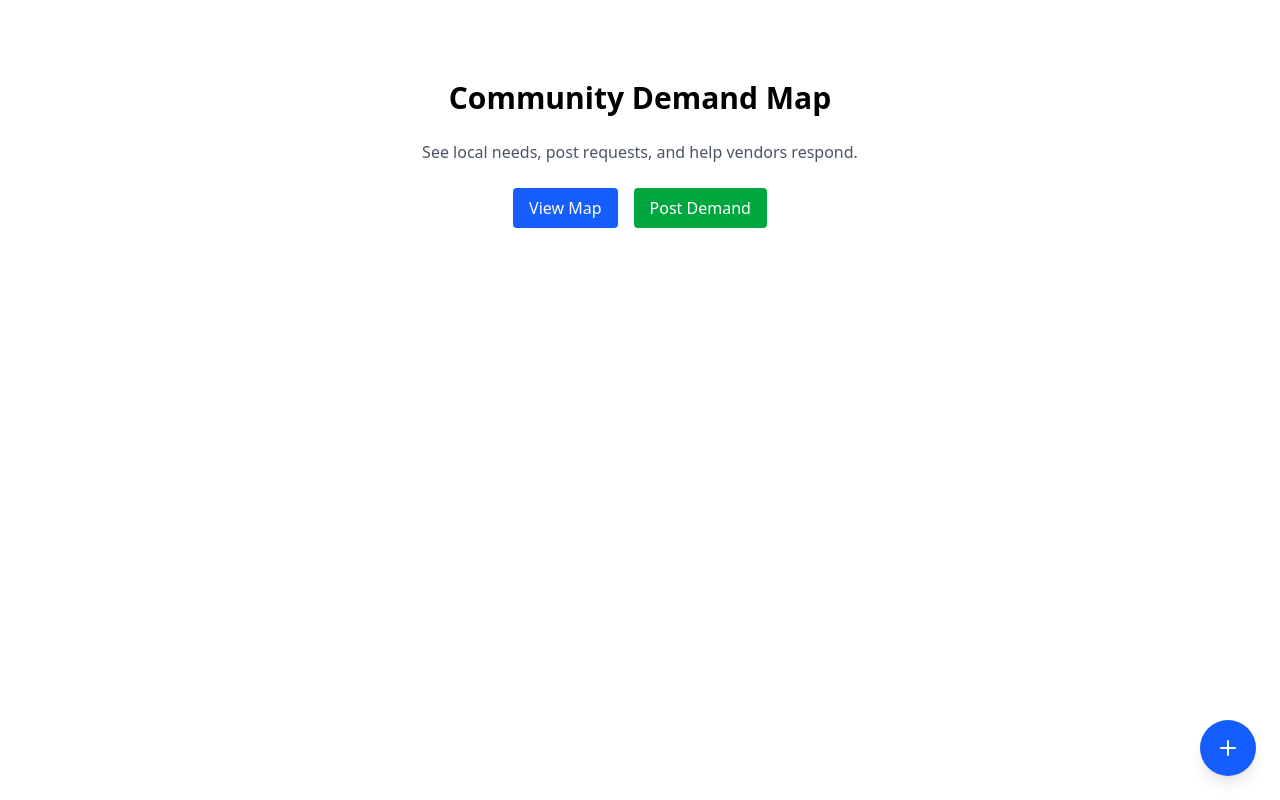
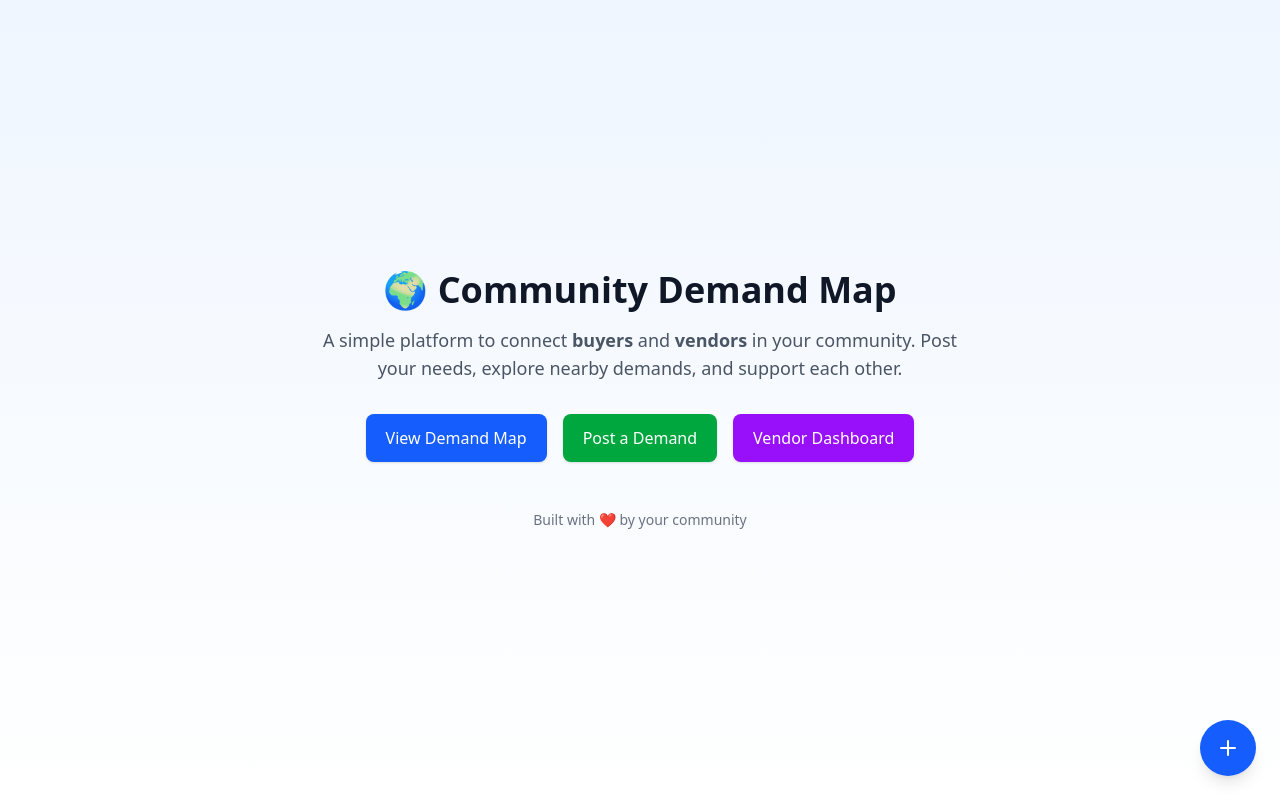
Before and after one commit to MdRohit786/status_code_2, a React (Vite) app in the folder frontend/: page / in a window 1280 px wide. Built offline with nearby package versions, Linux system fonts and the light colour scheme.

Commit message:
updated home

```diff
--- a/frontend/src/pages/Home.jsx
+++ b/frontend/src/pages/Home.jsx
@@ -2,25 +2,44 @@ import { Link } from "react-router-dom";
 
 export default function Home() {
   return (
-    <div className="max-w-2xl mx-auto py-20 text-center">
-      <h1 className="text-3xl font-bold mb-6">Community Demand Map</h1>
-      <p className="mb-6 text-gray-600">
-        See local needs, post requests, and help vendors respond.
+    <div className="min-h-screen flex flex-col items-center justify-center bg-gradient-to-b from-blue-50 to-white px-6">
+      <div className="max-w-2xl text-center">
+        <h1 className="text-3xl sm:text-4xl font-extrabold text-gray-900 mb-4">
+          🌍 Community Demand Map
+        </h1>
+        <p className="text-lg text-gray-600 mb-8">
+          A simple platform to connect <span className="font-semibold">buyers</span> and{" "}
+          <span className="font-semibold">vendors</span> in your community.
+          Post your needs, explore nearby demands, and support each other.
         </p>
-      <div className="flex justify-center gap-4">
+
+        {/* CTA Buttons */}
+        <div className="flex flex-wrap justify-center gap-4">
           <Link
             to="/map"
-          className="px-4 py-2 bg-blue-600 text-white rounded hover:bg-blue-700"
+            className="px-5 py-3 bg-blue-600 text-white rounded-lg shadow hover:bg-blue-700 transition"
           >
-          View Map
+            View Demand Map
           </Link>
           <Link
             to="/post"
-          className="px-4 py-2 bg-green-600 text-white rounded hover:bg-green-700"
+            className="px-5 py-3 bg-green-600 text-white rounded-lg shadow hover:bg-green-700 transition"
           >
-          Post Demand
+            Post a Demand
+          </Link>
+          <Link
+            to="/vendor"
+            className="px-5 py-3 bg-purple-600 text-white rounded-lg shadow hover:bg-purple-700 transition"
+          >
+            Vendor Dashboard
           </Link>
         </div>
       </div>
+
+      {/* Footer */}
+      <footer className="mt-12 text-sm text-gray-500">
+        Built with ❤️ by your community
+      </footer>
+    </div>
   );
 }
```
Lines whose indentation alone changed are shown as unchanged.
